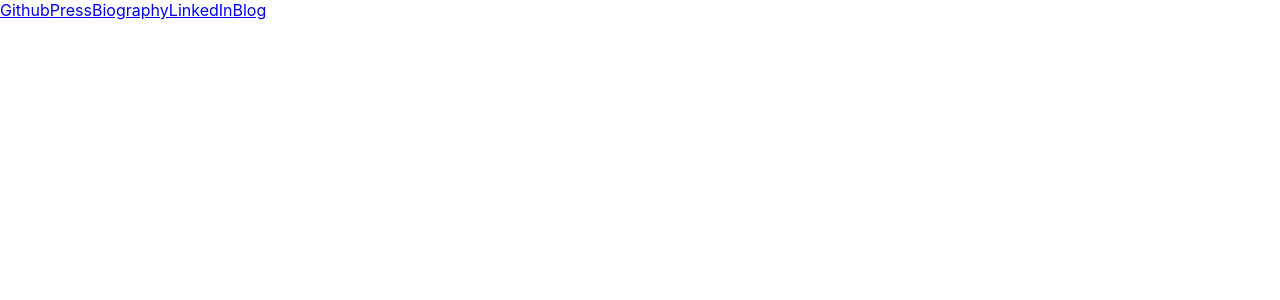
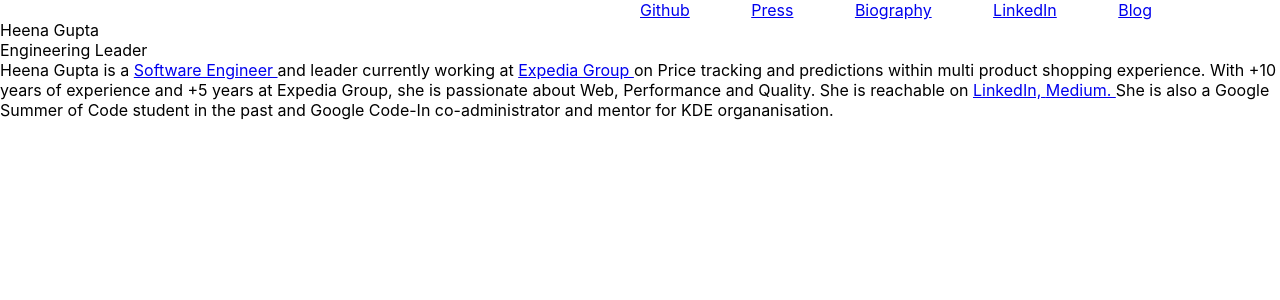
Before and after one commit to Heena-Codes/heena-codes.github.io, a React (Create React App) app: page / in a window 1280 px wide. Shown: the top 300 px of the page. Built offline with nearby package versions, Linux system fonts and the light colour scheme.

Commit message:
added content

```diff
--- a/package.json
+++ b/package.json
@@ -16,6 +16,7 @@
     "react-dom": "^19.2.0",
     "react-router-dom": "^7.9.5",
     "react-scripts": "5.0.1",
+    "styled-components": "^6.1.19",
     "web-vitals": "^2.1.4"
   },
   "homepage": "https://heena-codes.github.io/",
@@ -24,7 +25,7 @@
     "build": "react-scripts build",
     "test": "react-scripts test",
     "eject": "react-scripts eject",
-    "deploy": "gh-pages -d build"
+    "deploy": "gh-pages -b main -d build"
   },
   "eslintConfig": {
     "extends": [
--- a/src/App.tsx
+++ b/src/App.tsx
@@ -2,10 +2,15 @@ import React from "react";
 
 import './App.css';
 import { MainRouter } from "./routes/Router";
+import { ThemeProvider } from "styled-components";
+import { theme } from "./theme/main";
 
 function App() {
   return (
+    <ThemeProvider theme={theme}>
+
        <MainRouter />
+       </ThemeProvider>
   );
 }
 
--- /dev/null
+++ b/src/components/MainHomePageContent.tsx
@@ -0,0 +1,51 @@
+import React from 'react'
+import { Link } from 'react-router-dom';
+
+interface MainPageContent {
+    text: string;
+    link?: string | null;
+}
+export const MainHomePageContent = () => {
+    const aboutMe: MainPageContent[]  = [{
+        text: 'Heena Gupta'
+    }, {
+        text: 'Engineering Leader'
+    }]
+    const aboutMeDetails: MainPageContent[] = [{
+        text: 'Heena Gupta is a '
+    }, {
+        text: 'Software Engineer ',
+        link: 'https://www.linkedin.com/in/heena-gupta-a183ba99/'
+    }, {
+       text: 'and leader currently working at '
+    }, {
+        text: 'Expedia Group ',
+        link: 'https://www.expedia.com/'
+    }, {
+        text: 'on Price tracking and predictions within multi product shopping experience. '
+    }, {
+        text: 'With +10 years of experience and +5 years at Expedia Group, she is passionate about Web, Performance and Quality.'
+    }, {
+        text: 'She is reachable on '
+    }, {
+        text: 'LinkedIn, ',
+        link: 'https://www.linkedin.com/in/heena-gupta-a183ba99/'
+    }, {
+        text: 'Medium. ',
+        link: 'https://medium.com/@heena_gupta_93'
+    }, {
+        text: 'She is also a Google Summer of Code student in the past and Google Code-In co-administrator and mentor for KDE organanisation.'
+    }
+]
+    return <div>
+        {
+            aboutMe.map(aboutMeItem => <div>{aboutMeItem.text} </div>)
+        }
+        <div>
+            {
+            aboutMeDetails.map(aboutMeItem => aboutMeItem.link ? <Link to={aboutMeItem.link}>{aboutMeItem.text}</Link> : <span>{aboutMeItem.text} </span>)
+
+            }
+        </div>
+    </div>
+}
--- a/src/components/Toolbar.tsx
+++ b/src/components/Toolbar.tsx
@@ -4,13 +4,14 @@ import { PressProfile } from '../routes/Press'
 import { BlogProfile } from '../routes/Blog'
 import { BiographyProfile } from '../routes/Biography'
 import { LinkedInProfile } from '../routes/LinkedIn'
+import { StyledLinks } from './styled-components/toolbar'
 
 export const Toolbar = () => {
-    return <div>
+    return <StyledLinks>
         <GithubProfile />
         <PressProfile />
         <BiographyProfile />
         <LinkedInProfile />
         <BlogProfile />
-    </div>
+    </StyledLinks>
 }
--- /dev/null
+++ b/src/components/styled-components/toolbar.tsx
@@ -0,0 +1,29 @@
+import styled from 'styled-components';
+export const StyledHeader = styled.div`
+  padding: 10px 0;
+`;
+
+export const StyledWrapper = styled.div`
+  display: flex;
+  flex-wrap: wrap;
+  align-items: center;
+  justify-content: space-between;
+`;
+
+export const StyledLinks = styled.div`
+  display: flex;
+  width: 40%;
+  margin-left: 50%;
+  justify-content: space-between;
+`;
+
+export const StyledAnchor = styled.a`
+top: 8px;
+right: 6px;
+padding: 8px 12px;
+color: #D9E3EA;
+font-size: 13px;
+line-height: 1.35;
+border-radius: 3px;
+`
+//  background-color: #0f1113;
--- a/src/page/Home.tsx
+++ b/src/page/Home.tsx
@@ -1,8 +1,10 @@
 import React from 'react'
 import { Toolbar } from '../components/Toolbar'
+import { MainHomePageContent } from '../components/MainHomePageContent'
 
 export const Home = () => {
     return <>
-        <Toolbar />
+    <Toolbar />
+    <MainHomePageContent />
     </>
 }
--- a/src/routes/Router.tsx
+++ b/src/routes/Router.tsx
@@ -11,7 +11,7 @@ import { Blog } from "../page/Blog";
 
 export const MainRouter = () => {
     return <>
-        <Router>
+    <Router>
       <Routes>
         <Route path="/" element={<Home />} />
         <Route path="/press" element={<Press />} />
--- /dev/null
+++ b/src/theme/main.ts
@@ -0,0 +1,10 @@
+
+export const theme = {
+    black: '#0f1113',
+    white: '#ffffff',
+    darkGray: '#1e2227',
+    lightGray: '#23272e',
+    selected: '#ef5350',
+    disabled: '#9e9e9e',
+    info: '#01579b'
+  };
```
Also changed, not shown: src/theme/main.d.ts (added, +8 -0 lines), 1 other file (tests, documents, lock files or other folders).
